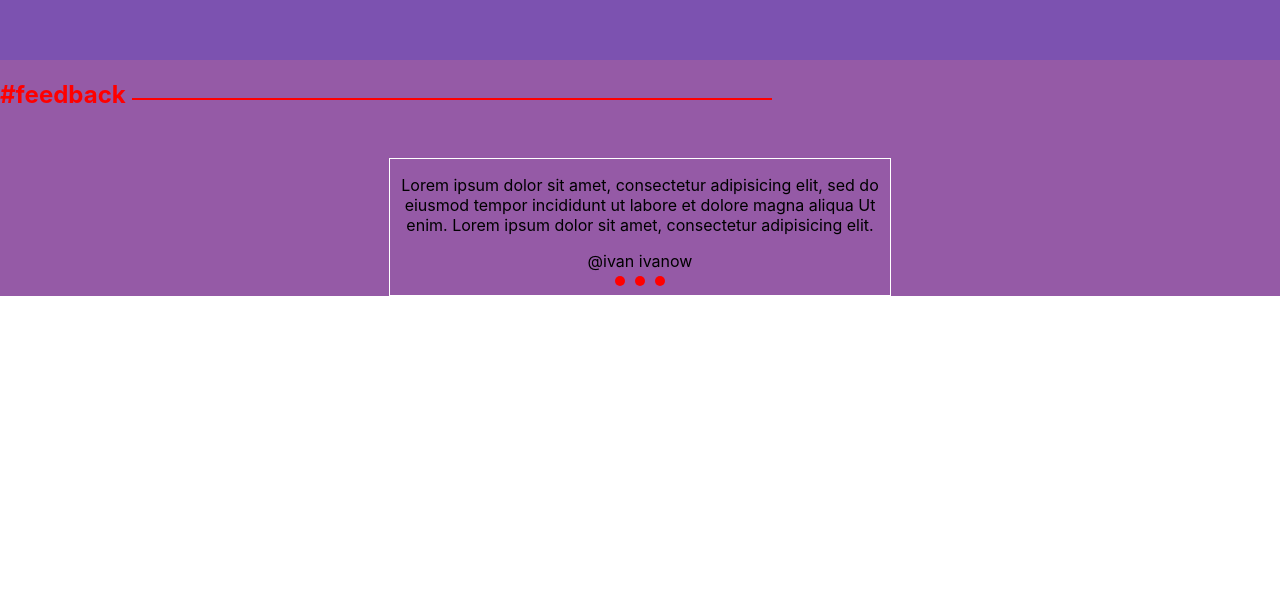
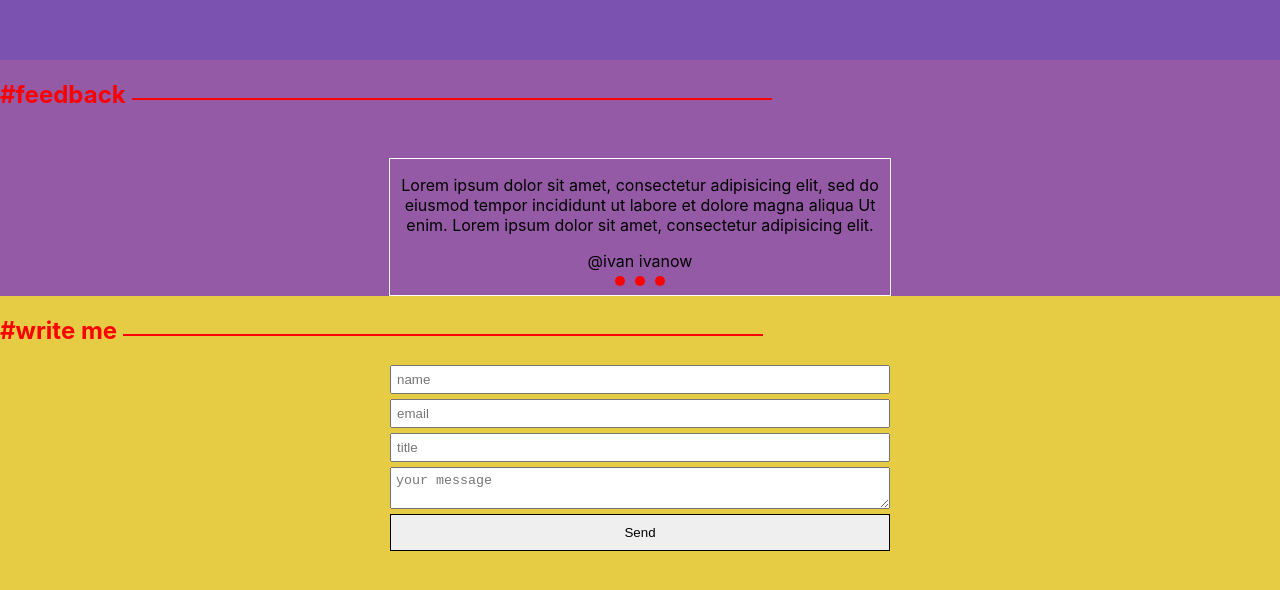
Before and after one commit to tazalov/portfolio, a React app: page / in a window 1280 px wide. Shown: the part 2394-2984 px from the top of the page. Before the commit the page ends 2690 px from the top, so only its background shows below. Built offline with nearby package versions, Linux system fonts and the light colour scheme.

Commit message:
Create Contacts, Button component

```diff
--- a/src/App.tsx
+++ b/src/App.tsx
@@ -4,6 +4,7 @@ import { Main } from "./layout/Sections/Main/Main";
 import { Skills } from "./layout/Sections/Skills/Skills";
 import { Projects } from "./layout/Sections/Projects/Projects";
 import { Feedback } from "./layout/Sections/Feedback/Feedback";
+import { Contacts } from "./layout/Sections/Contacts/Contacts";
 
 function App() {
   return (
@@ -13,6 +14,7 @@ function App() {
       <Skills />
       <Projects />
       <Feedback />
+      <Contacts />
     </div>
   );
 }
--- /dev/null
+++ b/src/components/Button/Button.tsx
@@ -0,0 +1,6 @@
+import styled from "styled-components";
+
+export const Button = styled.button`
+  padding: 10px 20px;
+  border: 1px solid black;
+`;
--- /dev/null
+++ b/src/layout/Sections/Contacts/Contacts.tsx
@@ -0,0 +1,36 @@
+import React from "react";
+import styled from "styled-components";
+import { SectionTitle } from "../../../components/SectionTitle/SectionTitle";
+import { Button } from "../../../components/Button/Button";
+
+export const Contacts = () => {
+  return (
+    <StyledContacts>
+      <SectionTitle>#write me</SectionTitle>
+      <StyledForm>
+        <StyledField placeholder={"name"} />
+        <StyledField placeholder={"email"} />
+        <StyledField placeholder={"title"} />
+        <StyledField as={"textarea"} placeholder={"your message"} />
+        <Button type={"submit"}>Send</Button>
+      </StyledForm>
+    </StyledContacts>
+  );
+};
+
+const StyledContacts = styled.section`
+  min-height: 50vh;
+  background-color: #e5cc44;
+`;
+const StyledForm = styled.form`
+  display: flex;
+  flex-direction: column;
+  justify-content: flex-start;
+  max-width: 500px;
+  width: 100%;
+  margin: 0 auto;
+`;
+const StyledField = styled.input`
+  margin-bottom: 5px;
+  padding: 5px;
+`;
```
